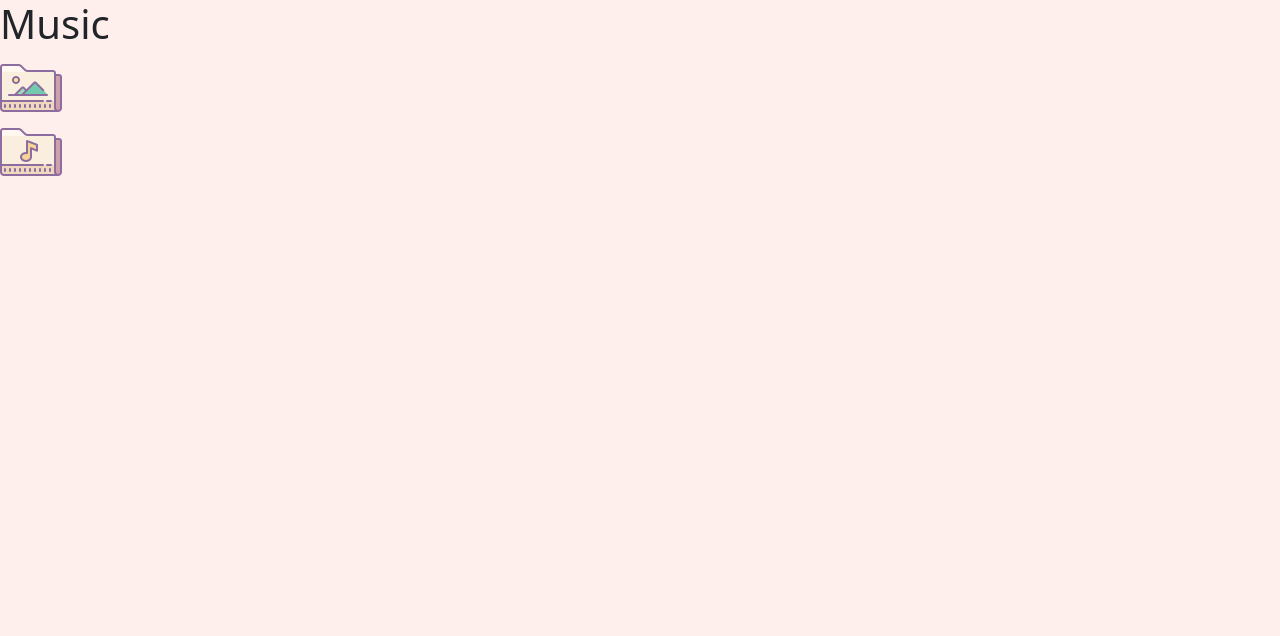
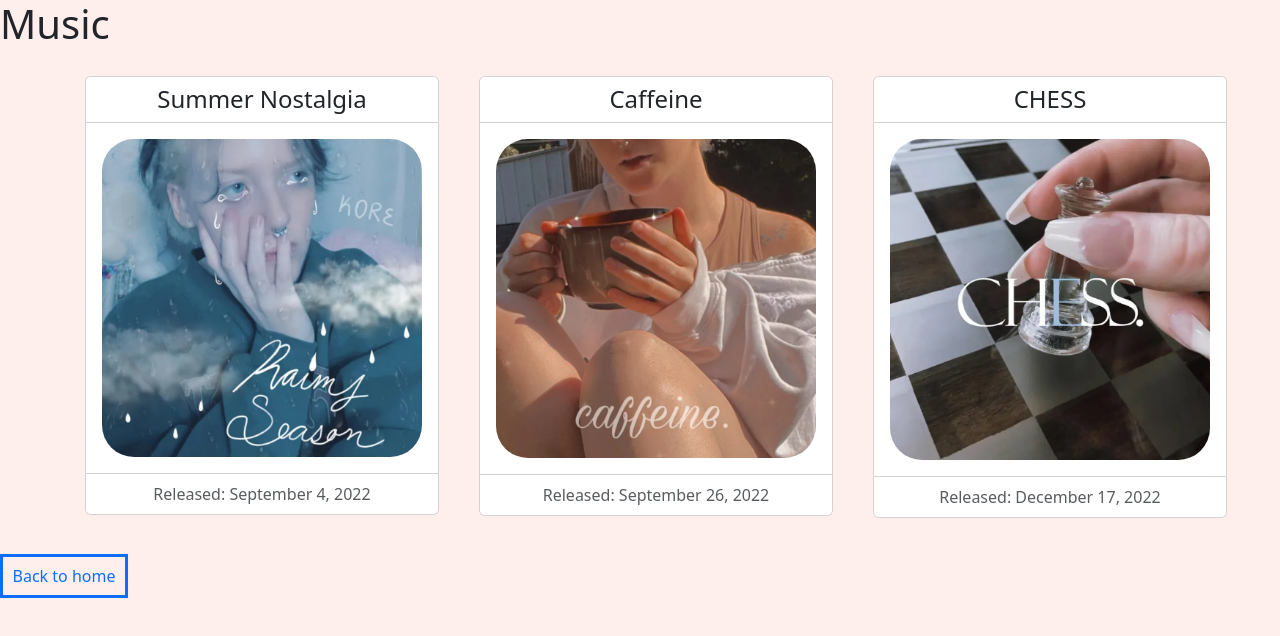
Before and after one commit to Nneifem/corbin-portfolio, a React (Vite) app: page /music in a window 1280 px wide. Shown: the top 636 px of the page. Built offline with nearby package versions, Linux system fonts and the light colour scheme.

Commit message:
have navigation bar only on homepage and styling the display of the songs

```diff
--- a/src/App.css
+++ b/src/App.css
@@ -47,6 +47,8 @@
 }
 
 /* :root {
-  border-style: double;
-  margin: 100px;
+  border: 15px solid #FFB5BB;
+  border-radius: 1%;
+  padding: 10px;
+  margin: 15px;
 } */
--- a/src/App.jsx
+++ b/src/App.jsx
@@ -7,9 +7,7 @@ function App() {
 
   return (
     <>
-
       <Outlet />
-      <Nav />
     </>
   )
 }
--- /dev/null
+++ b/src/assets/images/styles/Music.css
@@ -0,0 +1,42 @@
+li {
+    list-style: none;
+}
+
+.card {
+    margin: 20px;
+}
+
+.musics {
+    display: flex;
+    flex-direction: row;
+    justify-content: center;
+}
+
+.card-header {
+    background-color: white;
+}
+
+.card-body {
+    background-color: white;
+}
+
+.card-footer {
+    background-color: white;
+}
+
+.album-images {
+    border-radius: 2em;
+}
+
+.home-link {
+    border-style: solid;
+    padding: 7px;
+    text-decoration: none;
+    display: flex;
+    justify-content: center;
+    width: 10%;
+}
+
+.somthing {
+    text-align: center;
+}
--- a/src/pages/Homepage.jsx
+++ b/src/pages/Homepage.jsx
@@ -1,10 +1,10 @@
-
+import Nav from '../components/Nav';
 
 export default function Homepage(){
     return(
         <>
             <h1>Corbin</h1>
-
+            <Nav />
         </>
     )
 }
--- a/src/pages/Music.jsx
+++ b/src/pages/Music.jsx
@@ -1,11 +1,52 @@
 import singleOne from '../assets/images/summer.jpeg';
 import singleTwo from '../assets/images/caffeine.jpeg';
 import singleThree from '../assets/images/chess.jpeg';
+import Homepage from './Homepage';
+import  '../assets/images/styles/Music.css';
 
 export default function Music(){
+    const musics = [
+        {
+            song: "Summer Nostalgia",
+            link: "https://open.spotify.com/track/3mD6XEBkk3GzJarZOBQ59U?si=26395088ea2a4780",
+            image: singleOne,
+            released: 'September 4, 2022'
+        },
+        {
+            song: "Caffeine",
+            link: "https://open.spotify.com/track/0cKdzjEU0yZIWHYukc00dN?si=0706017a25004db6",
+            image: singleTwo,
+            released: 'September 26, 2022'
+        },
+        {
+            song: "CHESS",
+            link: "https://open.spotify.com/track/3QrYHHcxQgLjAZu4o6AO28?si=20ab6ba70a48472e",
+            image: singleThree,
+            released: 'December 17, 2022'
+        },
+    ]
+
+
     return(
         <>
             <h1>Music</h1>
+            <ul className='musics'>
+            {
+                musics.map((music, i) => (
+                    <li key ={i}>
+                        <div className='card text-center'>
+                            <h4 className='card-header'>{music.song}</h4>
+                            <div className='card-body'>
+                            <a href={music.link}><img src={music.image} className='album-images' alt='album cover' style={{ width: '20em'}}></img></a>
+                            </div>
+                            <div className='card-footer text-body-secondary'>Released: {music.released}</div>
+                        </div>
+                    </li>
+                ))
+            }
+            </ul>
+            <p className='something'><a href={'/homepage'} className='home-link'>Back to home</a></p>
+
         </>
     )
 }
```
Also changed, not shown: src/index.css (line endings or trailing spaces).
